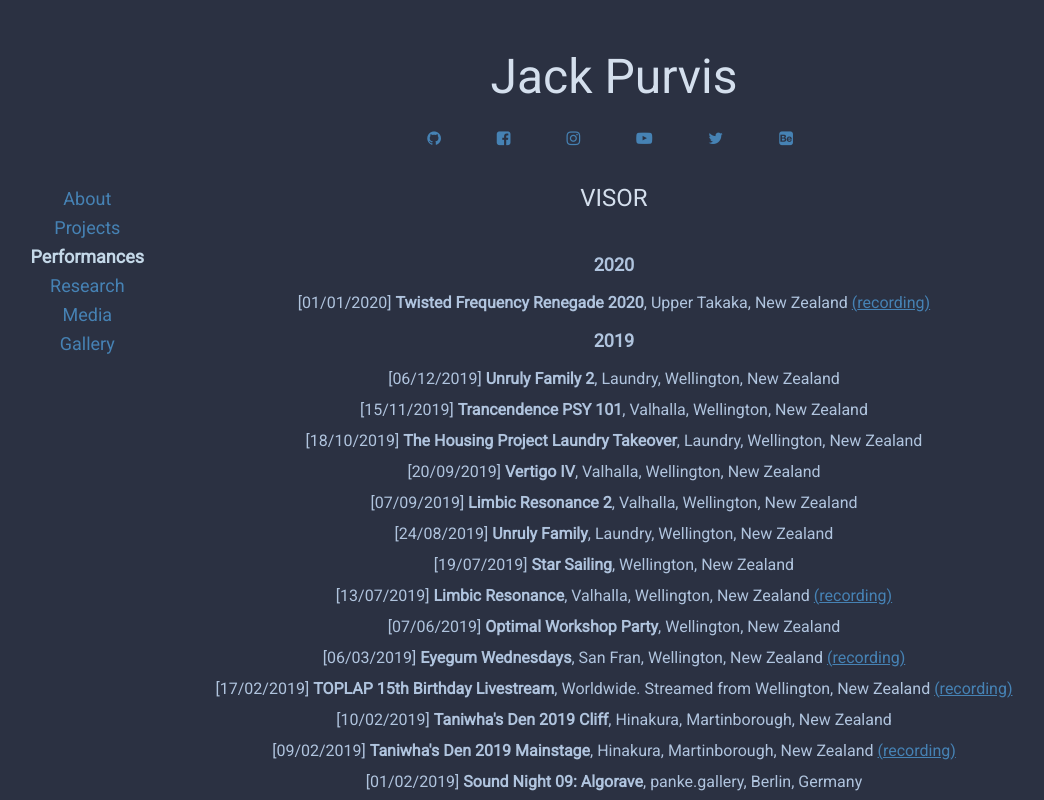
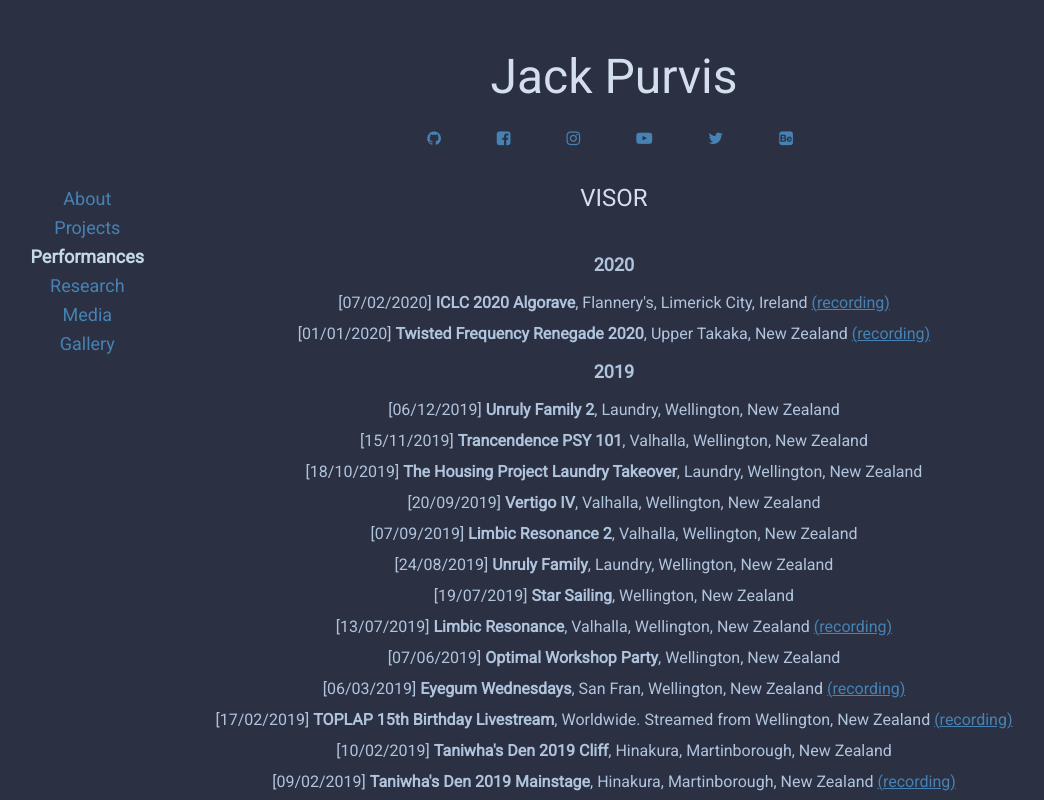
Before and after one commit to EmperorJack/personal-website, a React (Create React App) app: page / in a window 1280 px wide. Both pictures are taken after a click on the element "Performances". Shown: the top 800 px of the page, without its empty margins (26-1070 px from the left). Built offline with nearby package versions, Linux system fonts and the light colour scheme.

Commit message:
Add ICLC 2020 algorave performance and VIU 2019 recording links

```diff
--- a/src/components/pages/Performances.jsx
+++ b/src/components/pages/Performances.jsx
@@ -5,11 +5,22 @@ import performances from '../../performances.json';
 
 /* eslint-disable quote-props */
 
+const urlList = (urls, urlLabels) => (
+  <Fragment>
+    {urls.map((url, i) => (
+      <Fragment key={url}>
+        <Link url={url}>({urlLabels[i]})</Link>
+        {' '}
+      </Fragment>
+    ))}
+  </Fragment>
+);
+
 const sections = {
   'VISOR': (<Fragment>
     <div className="list">
       {Object.keys(performances).reverse().map((year) => (
-        <Fragment>
+        <Fragment key={year}>
           <div className="title">{year}</div>
 
           {performances[year].map((performance) => {
@@ -18,14 +29,14 @@ const sections = {
             } = performance;
 
             return (
-              <div className="list-item">
+              <div className="list-item" key={name}>
                 [{date}]
                 {' '}
                 <strong>{name}</strong>,
                 {' '}
                 {location}
                 {' '}
-                {url && (<Link url={url}>({urlLabel})</Link>)}
+                {url && urlList(Array.of(url).flat(), Array.of(urlLabel).flat())}
               </div>
             );
           })}
--- a/src/performances.json
+++ b/src/performances.json
@@ -1,5 +1,12 @@
 {
   "2020": [
+    {
+      "date": "07/02/2020",
+      "name": "ICLC 2020 Algorave",
+      "location": "Flannery's, Limerick City, Ireland",
+      "url": "https://tinyurl.com/visor-iclc-2020",
+      "url_label": "recording"
+    },
     {
       "date": "01/01/2020",
       "name": "Twisted Frequency Renegade 2020",
@@ -103,7 +110,9 @@
     {
       "date": "25/01/2019",
       "name": "VIU Algorave",
-      "location": "Hangar.org, Barcelona, Spain"
+      "location": "Hangar.org, Barcelona, Spain",
+      "url": ["https://tinyurl.com/visor-viu-01-2019", "https://tinyurl.com/visor-viu-02-2019"],
+      "url_label": ["recording", "recording"]
     },
     {
       "date": "16/01/2019",
```
